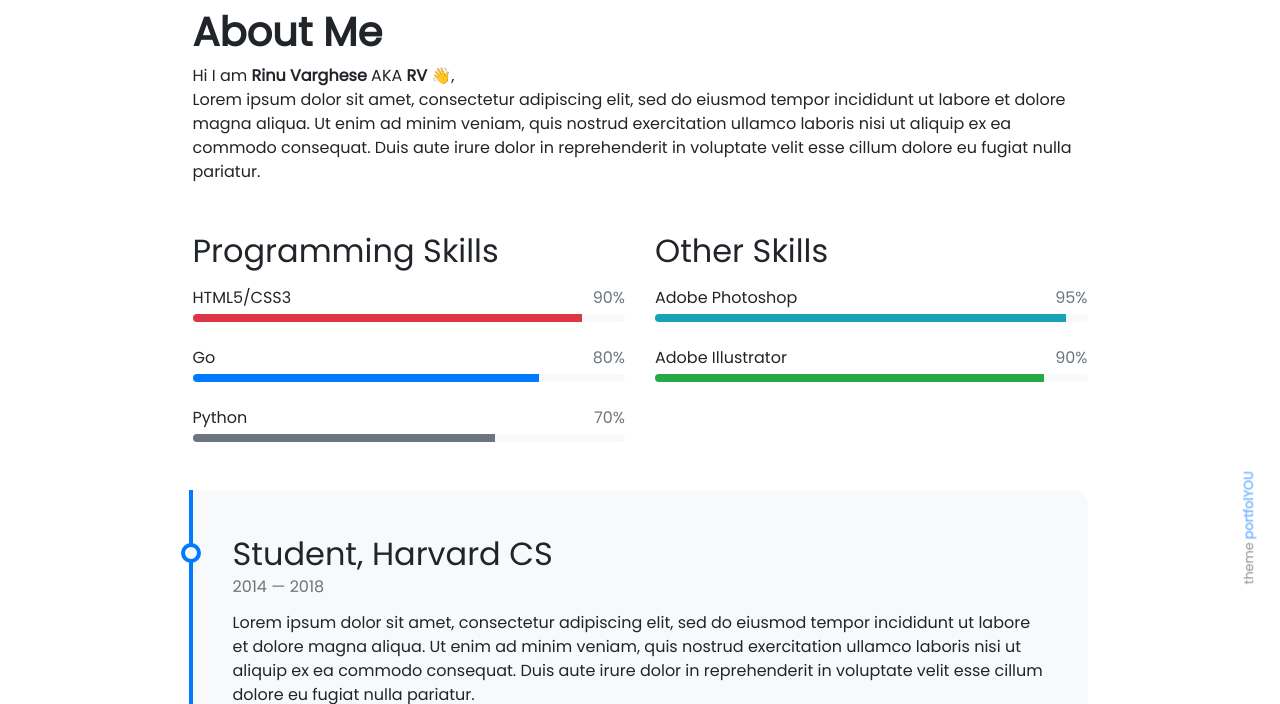
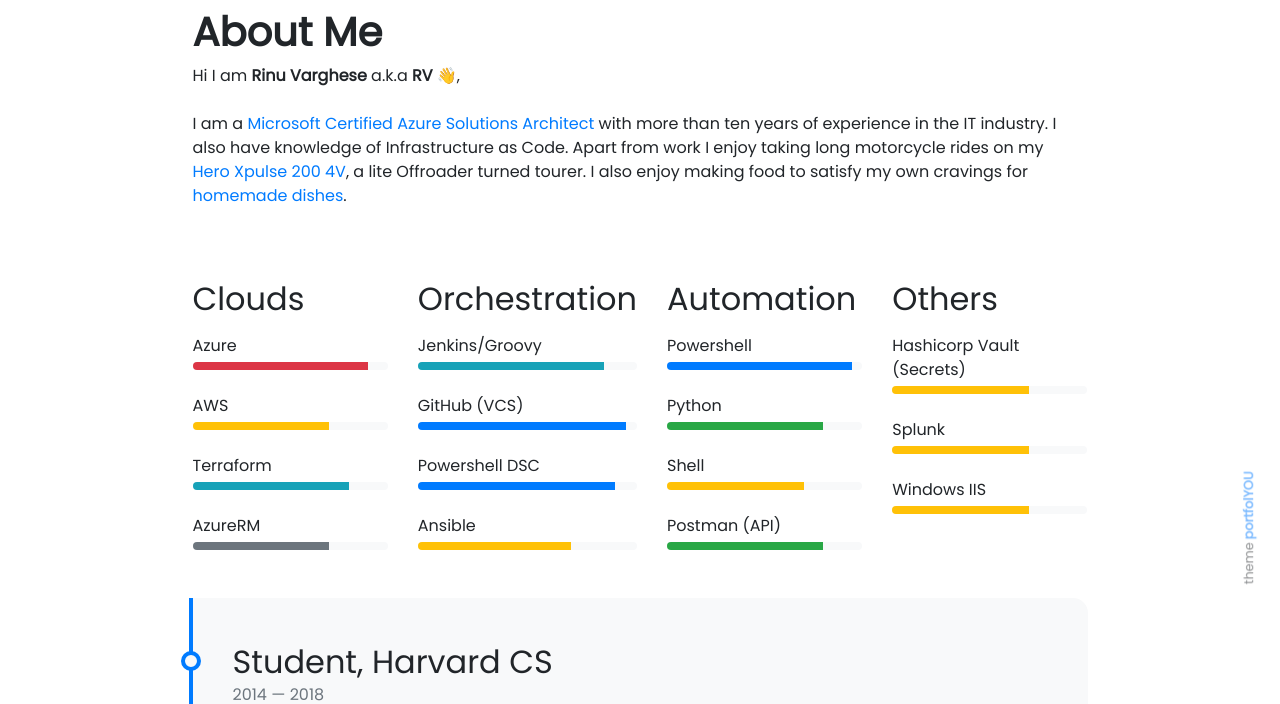
Before and after one commit to An-Indian-IT-Guy/An-Indian-IT-Guy.github.io, a Jekyll site: the page built from pages/about.md, in a window 1280 px wide and 900 px high, scrolled down 340 px, cut to the strip 196-900 px from the top of the window. Built offline with Jekyll 4.4.1, drawn with Linux system fonts in a browser that asks for light colours; nearby versions of some CDN libraries; emoji names are drawn with the system emoji font.

Commit message:
Add Skills

```diff
--- /dev/null
+++ b/_data/cloud-skills.yml
@@ -0,0 +1,15 @@
+- name: Azure
+  percentage: 90
+  color: danger
+
+- name: AWS
+  percentage: 70
+  color: warning
+
+- name: Terraform
+  percentage: 80
+  color: info
+
+- name: AzureRM
+  percentage: 70
+  color: secondary
--- /dev/null
+++ b/_data/configuration-management-skills.yml
@@ -0,0 +1,15 @@
+- name: Jenkins/Groovy
+  percentage: 85
+  color: info
+
+- name: GitHub (VCS)
+  percentage: 95
+  color: primary
+
+- name: Powershell DSC
+  percentage: 90
+  color: primary
+
+- name: Ansible
+  percentage: 70
+  color: warning
--- a/_data/other-skills.yml
+++ b/_data/other-skills.yml
@@ -1,7 +1,11 @@
-- name: Adobe Photoshop
-  percentage: 95
-  color: info
+- name: Hashicorp Vault (Secrets)
+  percentage: 70
+  color: warning
 
-- name: Adobe Illustrator
-  percentage: 90
-  color: success
+- name: Splunk
+  percentage: 70
+  color: warning
+
+- name: Windows IIS
+  percentage: 70
+  color: warning
--- a/_data/programming-skills.yml
+++ /dev/null
@@ -1,11 +0,0 @@
-- name: HTML5/CSS3
-  percentage: 90
-  color: danger
-
-- name: Go
-  percentage: 80
-  color:
-
-- name: Python
-  percentage: 70
-  color: secondary
--- /dev/null
+++ b/_data/scripting-skills.yml
@@ -0,0 +1,15 @@
+- name: Powershell
+  percentage: 95
+  color: primary
+
+- name: Python
+  percentage: 80
+  color: success
+
+- name: Shell
+  percentage: 70
+  color: warning
+
+- name: Postman (API)
+  percentage: 80
+  color: success
--- a/_includes/about/skills.html
+++ b/_includes/about/skills.html
@@ -8,9 +8,9 @@
     <div class="col-10">
       <p class="mb-1">{{ skill.name }}</p>
     </div>
-    <div class="col-2 text-right">
+    <!-- <div class="col-2 text-right">
       <p class="mb-1 text-muted">{{ skill.percentage }}%</p>
-    </div>
+    </div> -->
   </div>
 
   <div class="progress mb-4 bg-themed" style="height: 8px;">
--- a/pages/about.md
+++ b/pages/about.md
@@ -21,12 +21,15 @@
 
 # **About Me**
 
-Hi I am **Rinu Varghese** AKA **{{ site.author.name }}**    :wave:,<br>
-Lorem ipsum dolor sit amet, consectetur adipiscing elit, sed do eiusmod tempor incididunt ut labore et dolore magna aliqua. Ut enim ad minim veniam, quis nostrud exercitation ullamco laboris nisi ut aliquip ex ea commodo consequat. Duis aute irure dolor in reprehenderit in voluptate velit esse cillum dolore eu fugiat nulla pariatur.
+Hi I am **Rinu Varghese** a.k.a **{{ site.author.name }}** :wave:,<br><br>
+  I am a [Microsoft Certified Azure Solutions Architect](https://www.credly.com/badges/b25632ce-268d-4712-b0dd-cf1743008d70) with more than ten years of experience in the IT industry. I also have knowledge of Infrastructure as Code. Apart from work I enjoy taking long motorcycle rides on my [Hero Xpulse 200 4V](https://www.heromotocorp.com/en-in/motorcycles/performance/xpulse-200-4v.html), a lite Offroader turned tourer. I also enjoy making food to satisfy my own cravings for [homemade dishes](./recipes.html).<br><br>
 
 <div class="row">
-{% include about/skills.html title="Programming Skills" source=site.data.programming-skills %}
-{% include about/skills.html title="Other Skills" source=site.data.other-skills %}
+{% include about/skills.html title="Clouds" source=site.data.cloud-skills %}
+{% include about/skills.html title="Orchestration" source=site.data.configuration-management-skills %}
+{% include about/skills.html title="Automation" source=site.data.scripting-skills %}
+{% include about/skills.html title="Others" source=site.data.other-skills %}
+
 </div>
 
 <div class="row">
```
